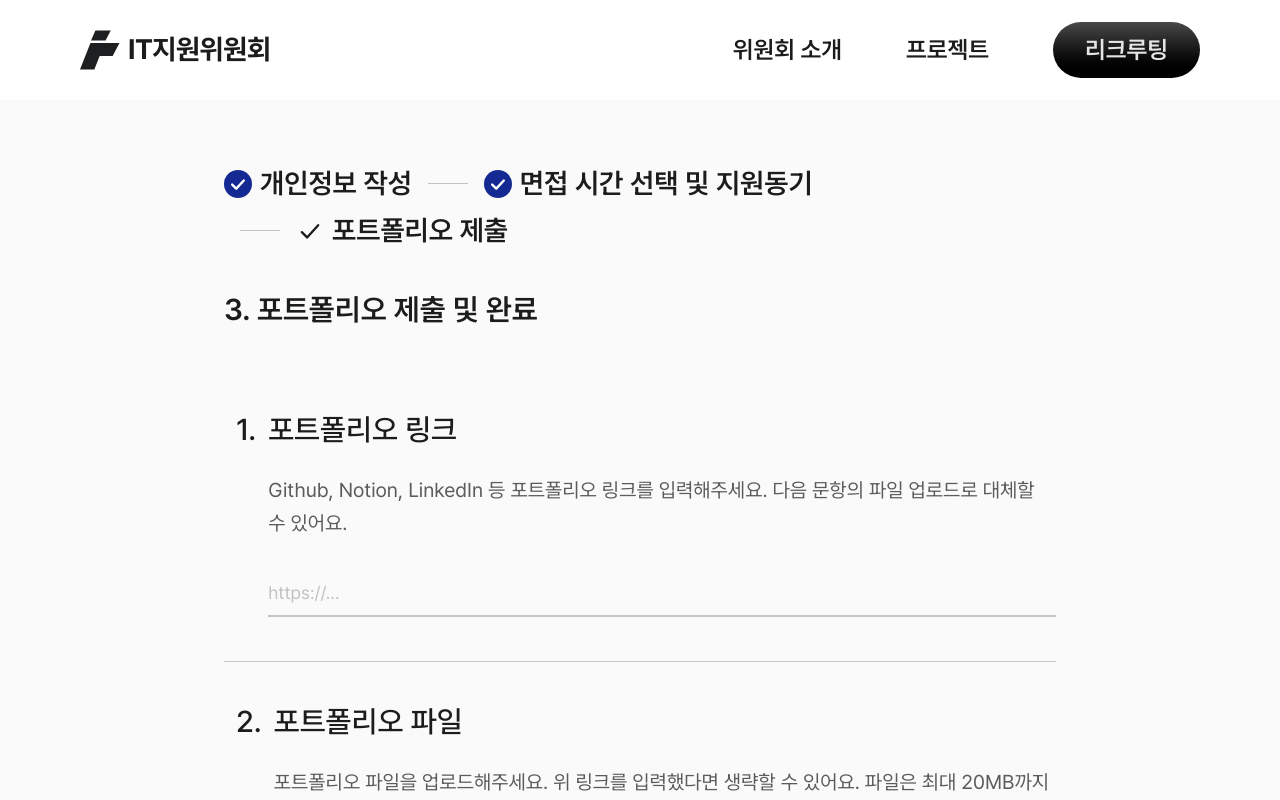
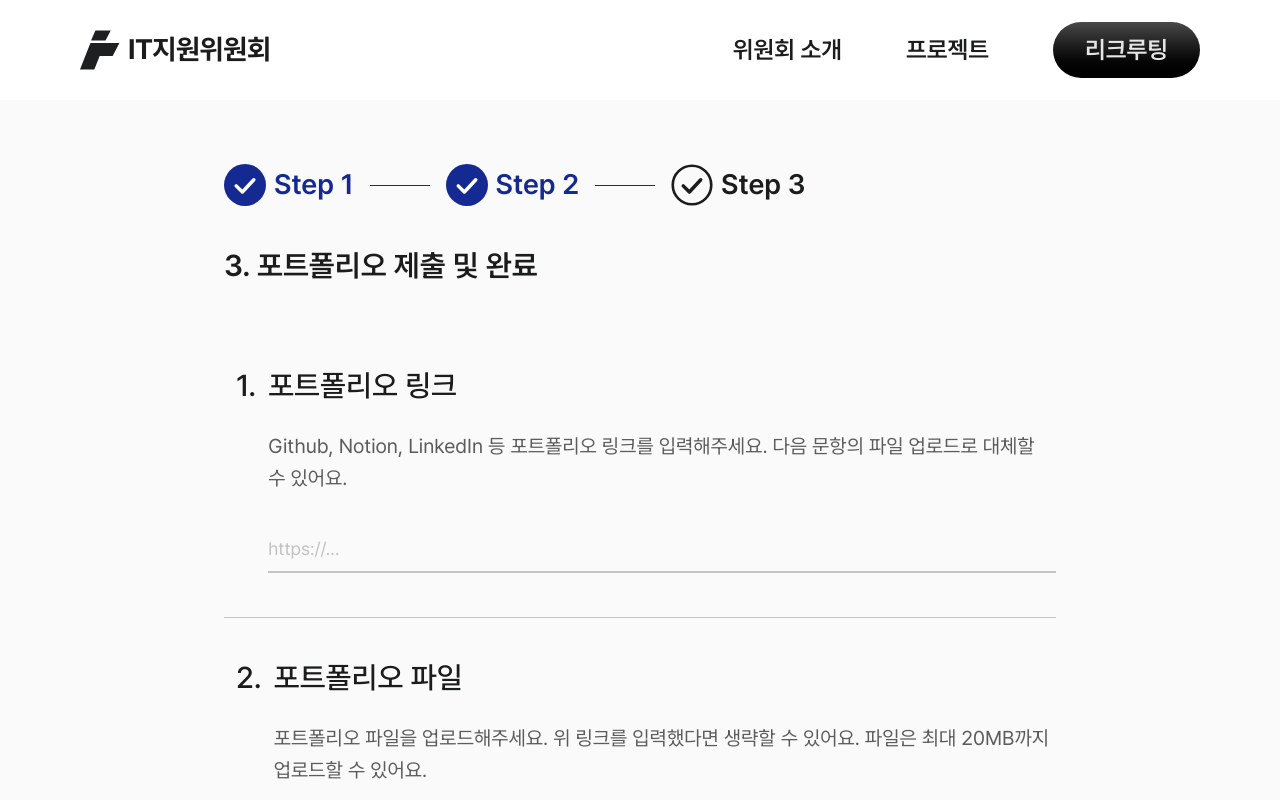
Before and after one commit to ssu-student-union/ssu-it-landing, a Next.js app: page /recruiting/portfolio in a window 1280 px wide. Shown: the top 800 px of the page. Built offline with nearby package versions, Linux system fonts and the light colour scheme.

Commit message:
style: 디자인 업데이트

```diff
--- a/src/app/recruiting/_components/StepIndicator.tsx
+++ b/src/app/recruiting/_components/StepIndicator.tsx
@@ -10,7 +10,7 @@ export const StepIndicator = ({
   currentStep,
   className,
 }: StepIndicatorProps) => (
-  <ol className={`flex flex-wrap items-center gap-y-2 ${className ?? ""}`}>
+  <ol className={`flex flex-nowrap items-center ${className ?? ""}`}>
     {steps.map((label, i) => {
       const stepNumber = i + 1;
       const isDone = stepNumber < currentStep;
@@ -18,11 +18,15 @@ export const StepIndicator = ({
       return (
         <li key={label} className="flex items-center">
           {i > 0 && (
-            <span className="mx-2 h-px w-6 shrink-0 bg-inactive sm:mx-4 sm:w-10" />
+            <span
+              className={`mx-2 h-px w-6 shrink-0 sm:mx-4 sm:w-10 md:w-15 ${
+                stepNumber - 1 < currentStep ? "bg-brand" : "bg-inactive"
+              }`}
+            />
           )}
           <span
             className={`flex items-center gap-1.5 whitespace-nowrap font-semibold text-base sm:gap-2 sm:text-xl md:text-[1.75rem] ${
-              isDone || isCurrent ? "text-ink" : "text-inactive"
+              isDone ? "text-brand" : isCurrent ? "text-ink" : "text-inactive"
             }`}
           >
             {isDone ? (
@@ -32,7 +36,7 @@ export const StepIndicator = ({
                 viewBox="0 0 24 24"
                 fill="none"
                 aria-hidden="true"
-                className="shrink-0 sm:h-7 sm:w-7"
+                className="shrink-0 sm:h-7 sm:w-7 md:size-10.5"
               >
                 <circle cx="12" cy="12" r="12" fill="var(--color-brand)" />
                 <path
@@ -50,10 +54,17 @@ export const StepIndicator = ({
                 viewBox="0 0 24 24"
                 fill="none"
                 aria-hidden="true"
-                className={`shrink-0 sm:h-7 sm:w-7 ${isCurrent ? "text-ink" : "text-inactive"}`}
+                className={`shrink-0 sm:h-7 sm:w-7 md:size-10.5 ${isCurrent ? "text-ink" : "text-inactive"}`}
               >
+                <circle
+                  cx="12"
+                  cy="12"
+                  r="11"
+                  stroke="currentColor"
+                  strokeWidth="1.5"
+                />
                 <path
-                  d="M5 13L9.5 17.5L19 7"
+                  d="M7 12.5L10.5 16L17 9"
                   stroke="currentColor"
                   strokeWidth="2"
                   strokeLinecap="round"
--- a/src/app/recruiting/_lib/constants.ts
+++ b/src/app/recruiting/_lib/constants.ts
@@ -1,9 +1,5 @@
 /** `StepIndicator`에 넘기는 3단계 라벨. 4개 페이지(personal-info/motivation/portfolio/complete)가 공유한다. */
-export const RECRUITING_STEPS = [
-  "개인정보 작성",
-  "면접 시간 선택 및 지원동기",
-  "포트폴리오 제출",
-];
+export const RECRUITING_STEPS = ["Step 1", "Step 2", "Step 3"];
 
 /** `useFormState`의 `storageKey`로 쓰는 sessionStorage 키. 스텝 간 뒤로가기 시에도 입력값을 보존하기 위함. */
 export const RECRUITING_STORAGE_KEYS = {
```
